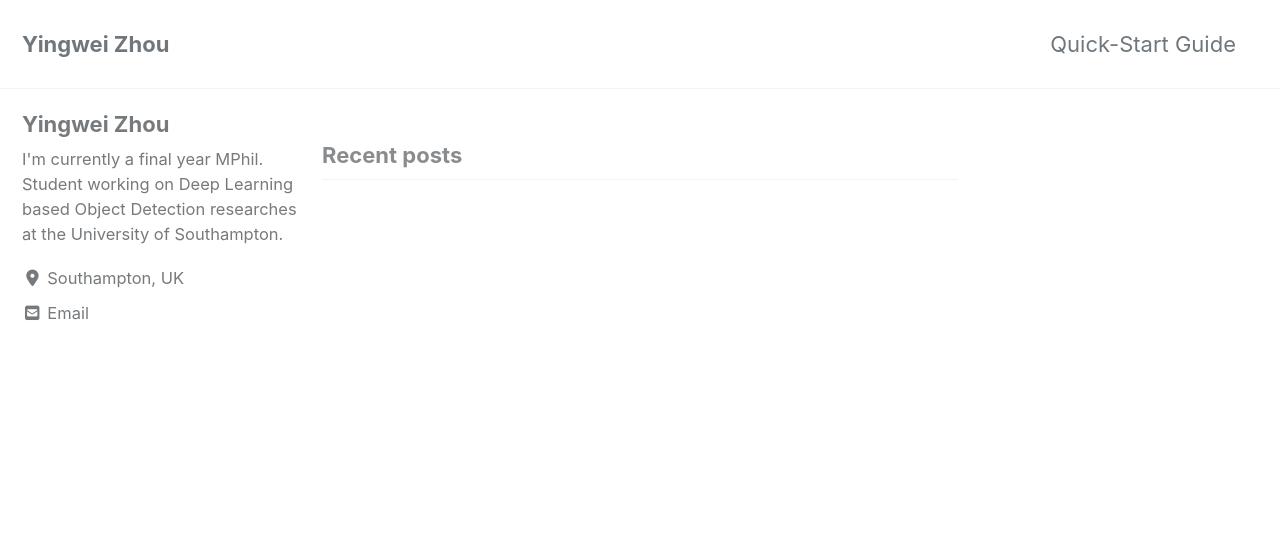
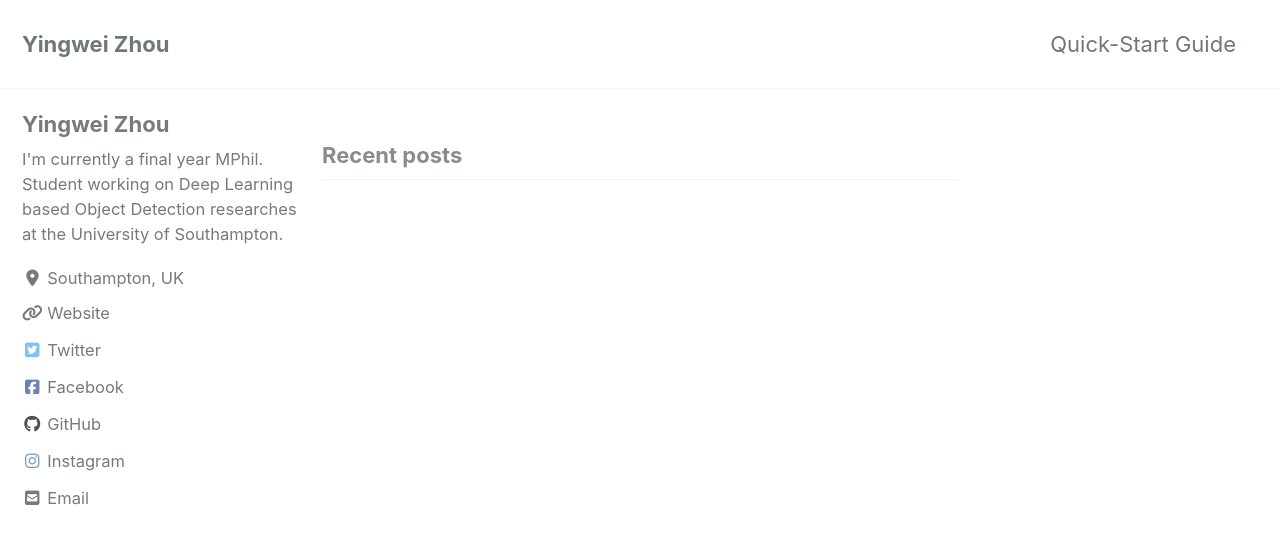
Before and after one commit to Mercurise/mercurise.github.io, a Jekyll site: the page built from index.html, in a window 1280 px wide and 900 px high. Shown: the top 544 px of the window. Built offline with Jekyll 4.4.1, drawn with Linux system fonts in a browser that asks for light colours; cached includes are drawn as plain includes; nearby versions of some CDN libraries; the list of posts is cut into pages by our own code; some of the changed lines change nothing that is shown.

Commit message:
Update _config.yml

```diff
--- a/_config.yml
+++ b/_config.yml
@@ -117,19 +117,19 @@ author:
       # url: mailto:entreelearner@gmail.com
     - label: "Website"
       icon: "fas fa-fw fa-link"
-      # url: "https://your-website.com"
+      url: "https://www.linkedin.com/in/yingwei-zhou-986626105/"
     - label: "Twitter"
       icon: "fab fa-fw fa-twitter-square"
-      # url: "https://twitter.com/"
+      url: "https://twitter.com/treelearner"
     - label: "Facebook"
       icon: "fab fa-fw fa-facebook-square"
-      # url: "https://facebook.com/"
+      url: "https://www.facebook.com/entreelearner"
     - label: "GitHub"
       icon: "fab fa-fw fa-github"
-      # url: "https://github.com/"
+      url: "https://github.com/Mercurise"
     - label: "Instagram"
       icon: "fab fa-fw fa-instagram"
-      # url: "https://instagram.com/"
+      url: "https://www.instagram.com/mercurisse/"
 
 # Site Footer
 footer:
```
